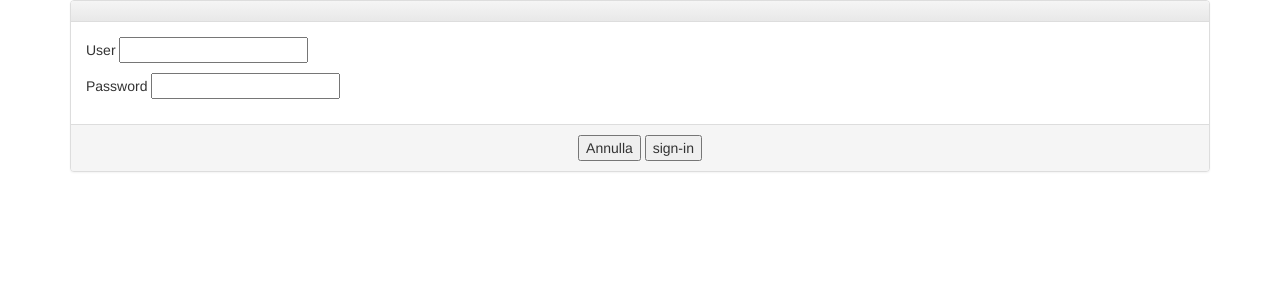
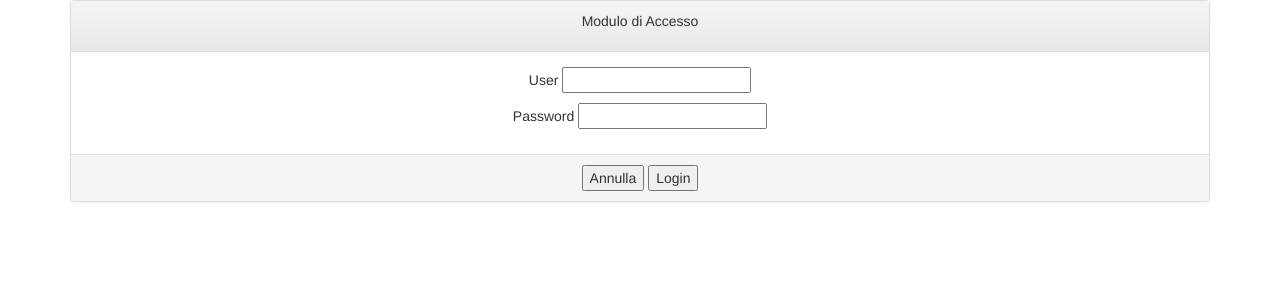
Before and after one commit to tar98/Signup, a PHP site: page /Sign-in.html in a window 1280 px wide. Shown: the top 300 px of the page. Run offline with PHP 8.4, Linux system fonts and the light colour scheme.

Commit message:
version 0.5.7

```diff
--- a/Sign-in.html
+++ b/Sign-in.html
@@ -10,20 +10,27 @@
   </head>
   <body>
     <div class = "container">
+      <form action = "" method = "GET">
         <div class="panel panel-default">
           <div class = "panel-heading">
+            <center>
+              <p>Modulo di Accesso</p>
+            </center>
           </div>
           <div class = "panel-body">
+            <center>
               <p>User <input type = "text" name = "user"></p>
               <p>Password <input type = "password" name = "p"></p>
+            </center>
           </div>
           <div class = "panel-footer">
             <center>
               <input id = "cancel" type = "button" value = "Annulla">
-            <input type = "submit" value = "sign-in">
+              <input type = "submit" value = "Login">
             </center>
           </div>
         </div>
+      </form>
     </div>
 		<script type="text/javascript">
     document.getElementById("cancel").onclick = function () {
--- a/index.html
+++ b/index.html
@@ -10,9 +10,9 @@
         </div>
         <div class = "panel panel-body">
 					<table>
-						<p><a href = "Sign-up.html">Iscriviti</a></p>
-						<p><a href = "Sign-in.html">Accedi</a></p>
-					</table>
+              <li><p><a href = "Sign-up.html">Iscriviti</a></p></li>
+              <li><p><a href = "Sign-in.html">Accedi</a></p></li>
+          </table>
 				</div>
         <div class = "panel panel-footer">
         </div>
--- a/php/sign.php
+++ b/php/sign_up.php
@@ -12,7 +12,7 @@
 	try
 	{
 		$Query = "SELECT Email FROM Recap;";
-		$code = $db->query($Query);
+		$code = $db->prepare($Query);
 		if($code->execute())
 			while($row = $code->fetch())
 			{
```
Also changed, not shown: php/sign-in.php (added). Lines whose indentation alone changed are shown as unchanged.
